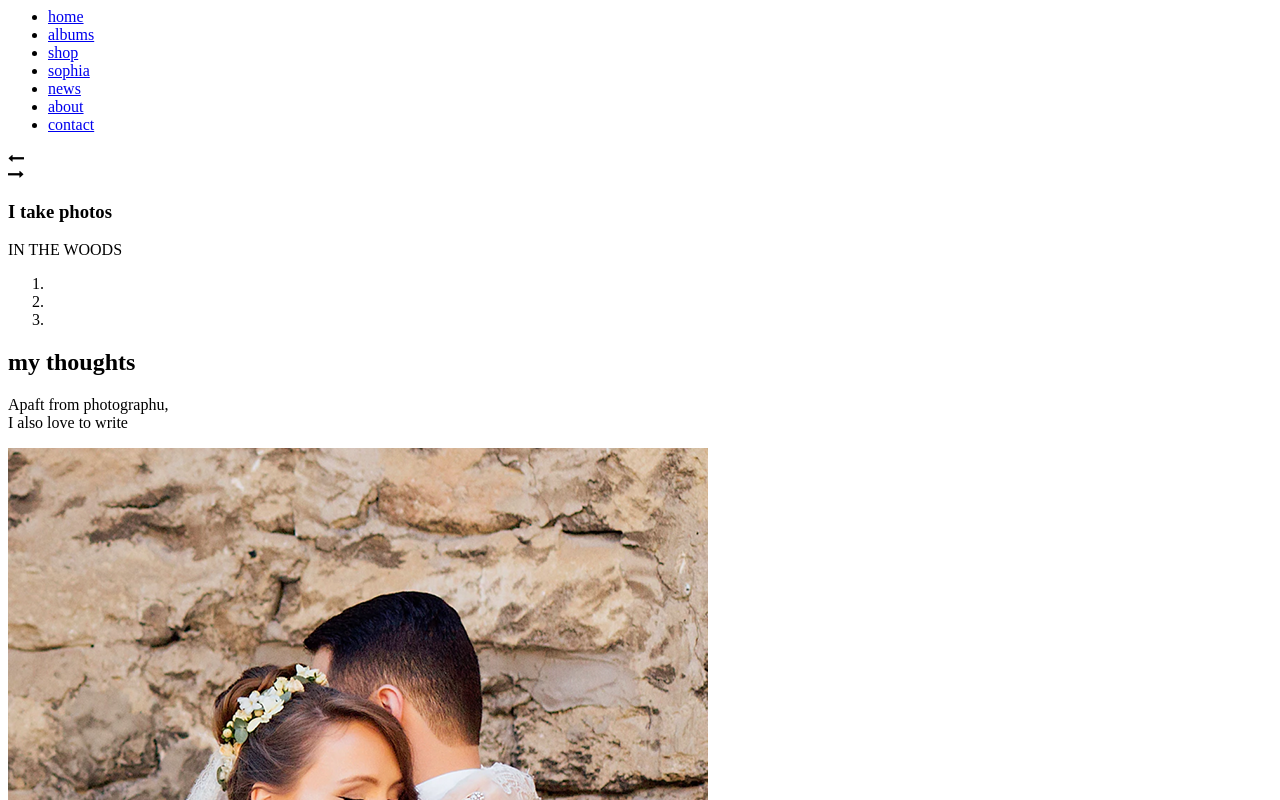
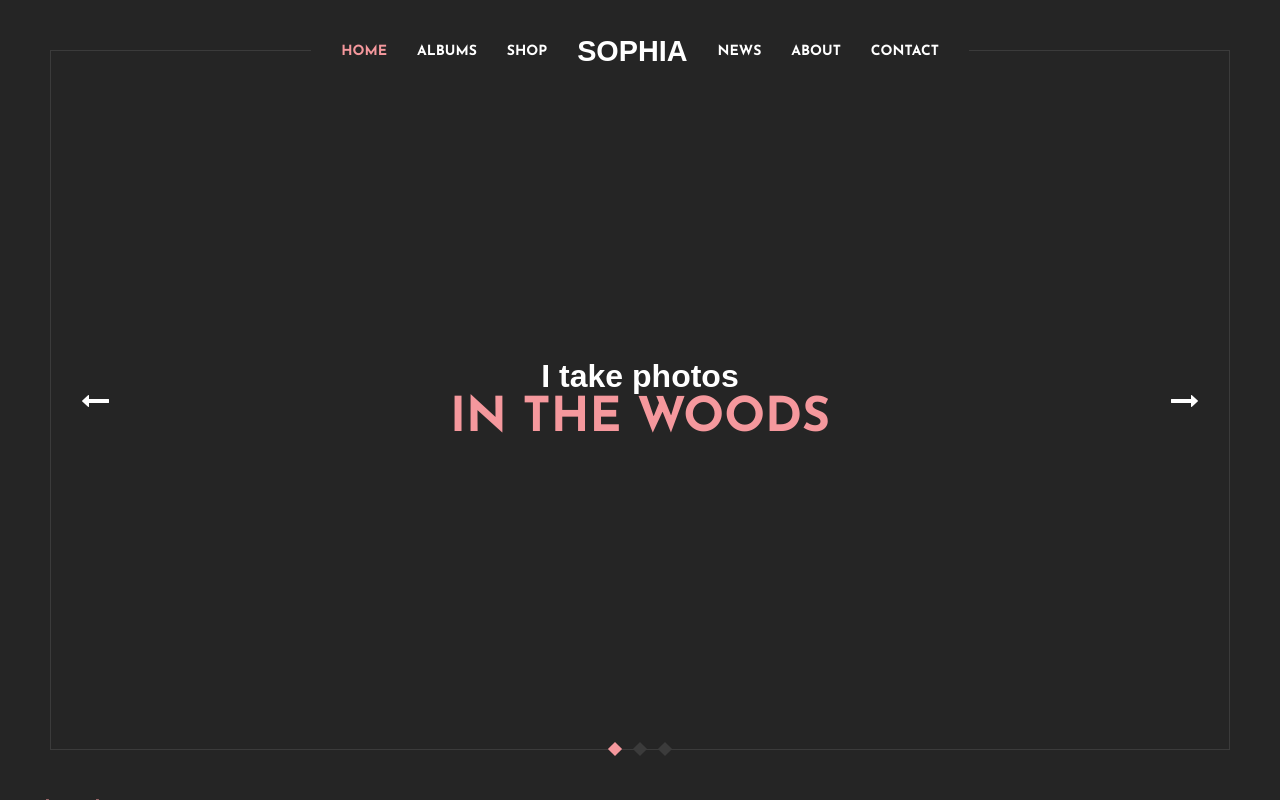
Before and after one commit to icreeative/weekly-28, a plain HTML site: page index.html in a window 1280 px wide. Shown: the top 800 px of the page. Drawn offline with nearby package versions, Linux system fonts and the light colour scheme; a web font is replaced by a local one.

Commit message:
header complete

```diff
--- a/index.html
+++ b/index.html
@@ -13,9 +13,10 @@
 
     <header id="home">
         <div class="container">
+            <div class="bordering">
                 <nav>
-                <ul>
-                    <li><a href="#" title="home">home</a></li>
+                    <ul class="uppercase">
+                        <li class="active"><a href="#" title="home">home</a></li>
                         <li><a href="#albums" title="albums">albums</a></li>
                         <li><a href="#" title="shop">shop</a></li>
                         <li class="brand" title="sophia"><a href="#home">sophia</a></li>
@@ -24,22 +25,25 @@
                         <li><a href="#" title="contact">contact</a></li>
                     </ul>
                 </nav>
+                <div class="carousel">
                     <div id="carousel-header">
                         <div class="left-sign">
-                    <i class="fa fa-long-arrow-left" aria-hidden="true"></i>
-                </div>
-                <div class="right-sign">
-                    <i class="fa fa-long-arrow-right" aria-hidden="true"></i>
+                            <i class="fa fa-2x fa-long-arrow-left" aria-hidden="true"></i>
                         </div>
                         <div class="carousel-content">
                             <h3>I take photos</h3>
-                    <p class="uppercase">in the woods</p>
+                            <p class="uppercase color-pink">in the woods</p>
+                        </div>
+                        <div class="right-sign">
+                            <i class="fa  fa-2x fa-long-arrow-right" aria-hidden="true"></i>
+                        </div>
                     </div>
                     <ol class="carousel-indicators">
                         <li class="active item"></li>
                         <li class="item"></li>
                         <li class="item"></li>
                     </ol>
+                </div>
             </div>
         </div>
     </header>
@@ -125,11 +129,6 @@
                             </div>
                         </article>
                     </div>
-                    <ol class="carousel-indicators">
-                        <li class="active item"></li>
-                        <li class="item"></li>
-                        <li class="item"></li>
-                    </ol>
                 </div>
             </div>
         </div>
@@ -198,11 +197,6 @@
                             </div>
                         </article>
                     </div>
-                    <ol class="carousel-indicators">
-                        <li class="active item"></li>
-                        <li class="item"></li>
-                        <li class="item"></li>
-                    </ol>
                 </div>
             </div>
         </div>
--- a/style.css
+++ b/style.css
@@ -18,3 +18,141 @@
 .uppercase{
     text-transform: uppercase;
 }
+
+.bordering{
+    border: 1px solid #3b3b3b;
+    height: 100%;
+}
+
+.active, .active a, a:hover, .color-pink{
+    color: #f5989d;
+}
+
+.carousel-indicators .active{
+    background: #f5989d;
+}
+
+.clearfix:after {
+   content: " "; /* Older browser do not support empty content */
+   visibility: hidden;
+   display: block;
+   height: 0;
+   clear: both;
+}
+
+*{
+    margin: 0;
+    padding: 0;
+    box-sizing: border-box;
+}
+
+body{
+    font-family: "Josefin Sans", sans-serif;
+    font-weight: bold;
+    font-size: 14px;
+}
+
+section h2{
+    color: #f5989d;
+}
+
+#home .container{
+    color: #fff;
+    background: #252525;
+    padding: 50px;
+    height: 100%;
+}
+
+#home ul{
+    height: 0;
+}
+
+nav ul{
+    display: flex;
+    justify-content: center;
+    align-items: center;
+    list-style: none;
+}
+
+nav ul li{
+    display: block;
+    padding: 3px 15px;
+}
+
+#home ul li:first-child{
+    padding-left: 30px;
+}
+
+#home ul li:last-child{
+    padding-right: 30px;
+}
+
+nav ul li a{
+    text-decoration: none;
+    color: #fff;
+    transition: .5s ease;
+}
+
+#home nav ul {
+    transform: translateY(-50%);
+}
+
+#home nav ul li{
+    background: #252525;
+}
+
+.brand, #home h3{
+    font-family: "Frank Ruhl Libre", sans-serif;
+}
+
+.brand{
+   font-size: 1.8rem;
+}
+
+.brand a:hover{
+    color: #fff;
+    cursor: default;
+}
+.carousel{
+    padding: 0 30px;
+    transform:translateY(50%);
+    display: flex;
+    flex-direction: column;
+    height: 100%;
+}
+
+#carousel-header{
+    display: flex;
+    transform:translateY(-50%);
+    align-items: center;
+    justify-content: space-between
+}
+
+.carousel-content{
+    text-align: center;
+}
+
+#home .carousel-content h3{
+    font-size: 2rem;
+}
+#home .carousel-content p{
+    font-size: 3rem;
+}
+
+.carousel-indicators{
+    display: flex;
+    width: 60px;
+    justify-content: space-between;
+    list-style: none;
+    position: absolute;
+    top: 50%;
+    left: 50%;
+    transform: translate(-50%,-50%);
+}
+
+.carousel-indicators li{
+    width: 10px;
+    height: 10px;
+    background: #3b3b3b;
+    transform: rotate(45deg)
+}
```
Lines whose indentation alone changed are shown as unchanged.
